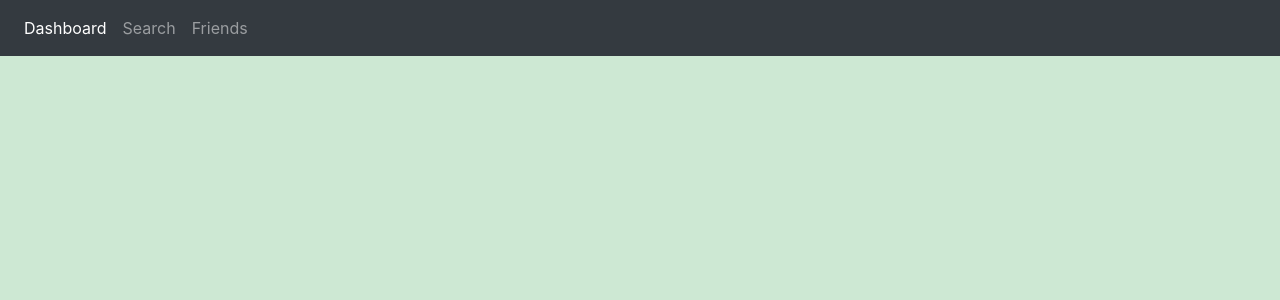
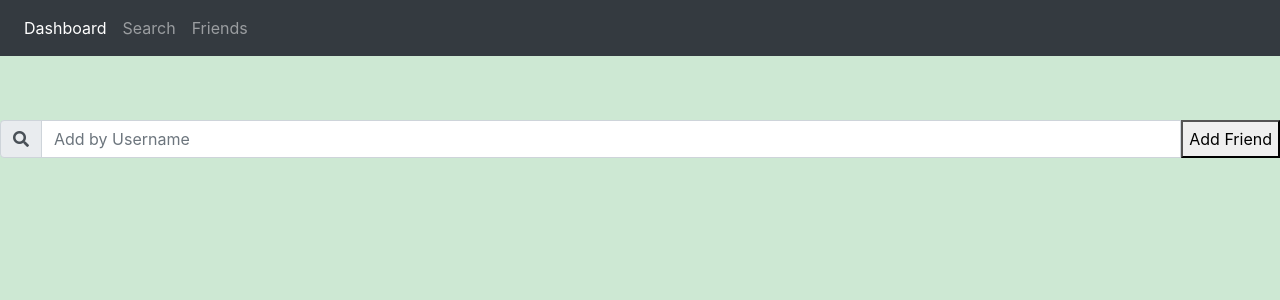
Before and after one commit to mwlai288/healthyrecipe2, a React (Create React App) app in the folder client/: page /friends in a window 1280 px wide. Shown: the top 300 px of the page. Built offline with nearby package versions, Linux system fonts and the light colour scheme; the HTML template or start-up script is replaced by a standard one.

Commit message:
Adding friends

```diff
--- a/client/package.json
+++ b/client/package.json
@@ -3,9 +3,14 @@
 	"version": "0.1.0",
 	"private": true,
 	"dependencies": {
+		"@types/enzyme": "^3.1.14",
+		"@types/enzyme-adapter-react-16": "^1.0.3",
 		"@types/react-router-dom": "^4.3.1",
 		"axios": "^0.18.0",
 		"dotenv": "^6.0.0",
+		"enzyme": "^3.6.0",
+		"enzyme-adapter-react-16": "^1.5.0",
+		"jest": "^23.6.0",
 		"react": "^16.5.2",
 		"react-dom": "^16.5.2",
 		"react-overdrive": "0.0.10",
--- a/client/public/index.html
+++ b/client/public/index.html
@@ -9,6 +9,8 @@
     crossorigin="anonymous">
   <link rel="stylesheet" href="https://use.fontawesome.com/releases/v5.3.1/css/all.css" integrity="sha384-mzrmE5qonljUremFsqc01SB46JvROS7bZs3IO2EmfFsd15uHvIt+Y8vEf7N7fWAU"
     crossorigin="anonymous">
+  <link href="https://fonts.googleapis.com/css?family=Prata" rel="stylesheet">
+
   <!--
       manifest.json provides metadata used when your web app is added to the
       homescreen on Android. See https://developers.google.com/web/fundamentals/engage-and-retain/web-app-manifest/
--- a/client/src/App.tsx
+++ b/client/src/App.tsx
@@ -23,7 +23,7 @@ class App extends React.Component {
               <Route path="/recipe/:name" component={Recipe} />
               <Route path="/dashboard" component={Dashboard} />
               <Route path="/friends" component={Friends} />
-              <Route path="/:userId/friend" component={FriendsDash} />
+              <Route path="/:id/friend" component={FriendsDash} />
             </Switch>
           </div>
         </Router>
--- a/client/src/components/Dashboard.tsx
+++ b/client/src/components/Dashboard.tsx
@@ -65,7 +65,7 @@ export default class Dashboard extends React.Component<any, any> {
                           <div>
                             <div>
                               <p>
-                                <Link to={`/${user.userId}/friend}`}>
+                                <Link to={`/${user.userId}/friend`}>
                                   <Avatar
                                     src={user.avatar}
                                     alt="No Image Available"
--- a/client/src/components/friends/Friends.tsx
+++ b/client/src/components/friends/Friends.tsx
@@ -7,7 +7,9 @@ export default class Friends extends React.Component<any, any> {
   constructor(props: any) {
     super(props);
     this.state = {
-      users: []
+      users: [],
+      friends: [],
+      search: ""
     };
   }
   public componentDidMount = async () => {
@@ -29,9 +31,58 @@ export default class Friends extends React.Component<any, any> {
     localStorage.setItem("friendId", e);
   };
 
+  public handleChange = (e: any) => {
+    const newState = { ...this.state };
+    newState[e.target.name] = e.target.value;
+    this.setState(newState);
+  };
+
+  public addFriend = async (e: any) => {
+    e.preventDefault();
+    const { search } = this.state;
+    const payload = {
+      username: search
+    };
+    const res = await axios.post(
+      `http://localhost:8080/users/username`,
+      payload
+    );
+    console.log(res.data);
+    const payload2 = {
+      fuser: res.data.userId
+    };
+
+    const res2 = await axios.post(
+      `http://localhost:8080/friend/${localStorage.getItem("userId")}`,
+      payload2
+    );
+    if (res2.status === 200) {
+      localStorage.setItem("friends", JSON.stringify(res2.data.friends));
+      location.reload();
+    }
+  };
+
   public render() {
     return (
       <div>
+        <SearchBox className="input-group mb-3">
+          <div className="input-group-prepend">
+            <span className="input-group-text" id="basic-addon1">
+              <i className="fas fa-search" />
+            </span>
+          </div>
+          <input
+            type="text"
+            value={this.state.search}
+            className="form-control"
+            placeholder="Add by Username"
+            name="search"
+            aria-describedby="basic-addon1"
+            onChange={this.handleChange}
+          />
+          <button onClick={this.addFriend}>Add Friend</button>
+        </SearchBox>
+
         <RecipeGrid>
           {this.state.users.map((user: any, i: number) => {
             return (
@@ -77,3 +128,7 @@ const ImageSize = styled.img`
   height: 225px;
   width: 20rem;
 `;
+
+const SearchBox = styled.div`
+  padding-top: 4rem;
+`;
--- a/client/src/components/getRecipe/GetRecipe.tsx
+++ b/client/src/components/getRecipe/GetRecipe.tsx
@@ -41,6 +41,7 @@ export default class GetRecipe extends React.Component<any, any> {
       };
       ingredients.push(one);
     });
+
     const payload = {
       image: recipe.recipe.image,
       label: recipe.recipe.label,
@@ -72,7 +73,6 @@ export default class GetRecipe extends React.Component<any, any> {
     }
     console.log(res);
     console.log(res1);
-    //  localStorage.setItem('commentId', res..comment)
   };
 
   public render() {
@@ -93,7 +93,9 @@ export default class GetRecipe extends React.Component<any, any> {
             aria-describedby="basic-addon1"
             onChange={this.handleChange}
           />
-          <button onClick={this.searchRecipe}>Search</button>
+          <button id="getRecipe" onClick={this.searchRecipe}>
+            Search
+          </button>
         </SearchBox>
 
         <RecipeGrid>
--- a/client/src/components/getRecipe/Recipe.tsx
+++ b/client/src/components/getRecipe/Recipe.tsx
@@ -94,9 +94,9 @@ const NutritionTitle = styled.h1`
 const FoodName = styled.h1`
   display: flex;
   font-style: italic;
+  font-family: "Prata", serif;
   justify-content: center;
   position: top;
-  text-decoration: underline;
 `;
 
 const NutrionInfo = styled.div`
--- a/client/src/index.css
+++ b/client/src/index.css
@@ -8,11 +8,11 @@ body {
 
 .sidebar {
 	position: fixed;
-	top: 0;
+	top: 56px;
 	bottom: 0;
 	left: 0;
 	width: 12rem;
-	z-index: -100; /* Behind the navbar */
+	z-index: 100; /* Behind the navbar */
 	padding: 48px 0 0; /* Height of navbar */
 	box-shadow: inset -1px 0 0 rgba(0, 0, 0, 0.1);
 }
```
Also changed, not shown: client/src/setupTests.ts (added, +4 -0 lines), 2 other files (tests, documents, lock files or other folders).
